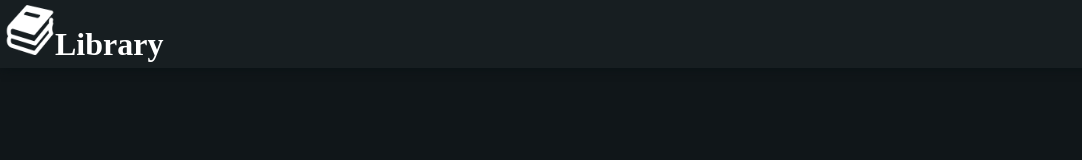
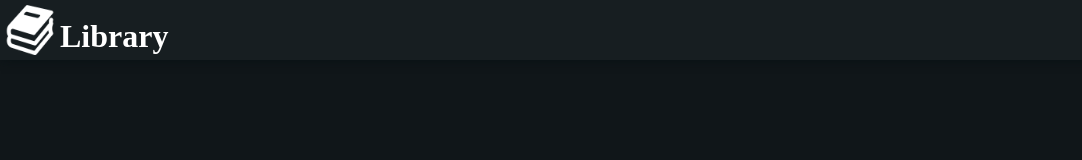
Before and after one commit to SirJohanot/library-react, a React (Create React App) app: page /sign-in in a window 1280 px wide. Shown: the top 160 px of the page, without its empty margins (0-1082 px from the left). Built offline with nearby package versions, Linux system fonts and the light colour scheme.

Commit message:
moved global.css to assets/css

```diff
--- a/src/App.js
+++ b/src/App.js
@@ -1,7 +1,7 @@
 import { useState } from 'react';
 import { IntlProvider } from 'react-intl';
 import { Route, Routes } from 'react-router-dom';
-import './assets/global.css';
+import './assets/css/global.css';
 import RequireAthentication from './components/authentication/RequireAuthentication';
 import { LOCALES } from './i18n/locales';
 import { messages } from './i18n/messages';
--- a/src/assets/global.css
+++ b/src/assets/css/global.css
@@ -258,6 +258,15 @@ header {
   box-shadow: 0 0 10px -1px #071013;
 }
 
+header .logotype {
+  display: flex;
+  flex-direction: row;
+  justify-content: flex-start;
+  align-items: flex-end;
+  gap: 5px;
+}
+
+header .logotype svg,
 header .logotype img {
   height: 50px;
   width: 50px;
```
